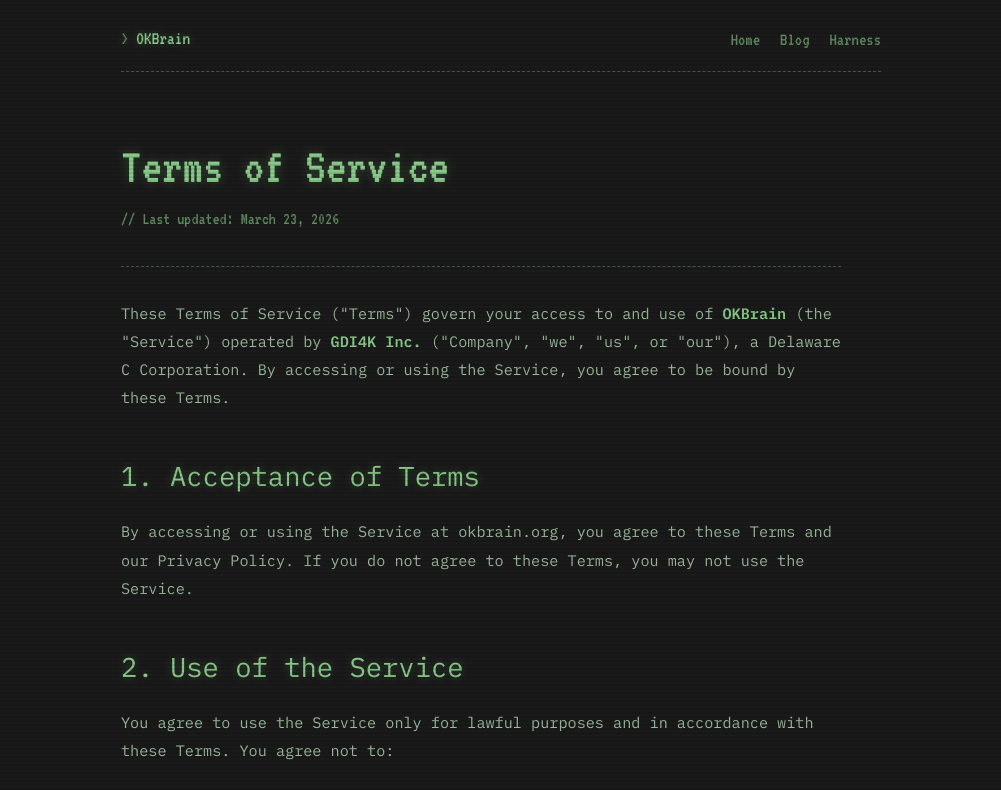
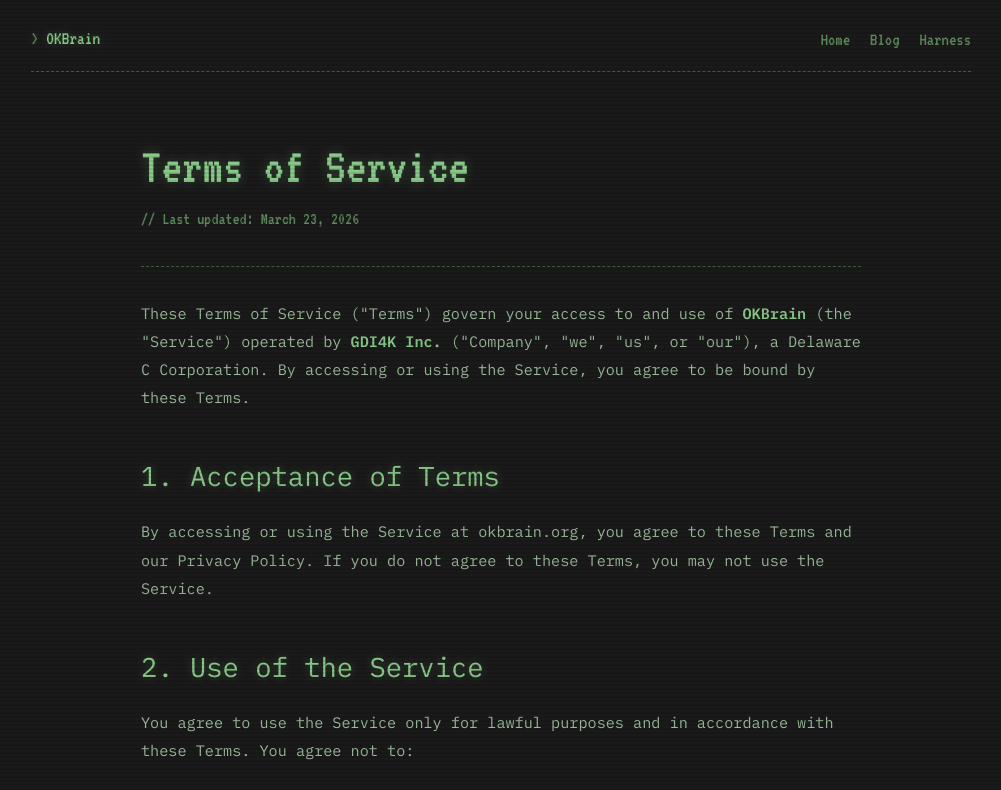
Before and after one commit to okbrainhq/okbrain.org, a Next.js app: page /terms in a window 1280 px wide. Shown: the top 790 px of the page, without its empty margins (139-1140 px from the left). Built offline with nearby package versions, Linux system fonts and the light colour scheme.

Commit message:
Improve the style

```diff
--- a/components/HarnessSidebar.js
+++ b/components/HarnessSidebar.js
@@ -18,7 +18,7 @@
             </button>
           <div className={styles.sidebarHeader}>
             <Link className={styles.sidebarTitle} href="/harness/" onClick={onToggle}>
-              Harness
+              OKBrain Harness
             </Link>
           </div>
             <nav className={styles.sidebarNav}>
@@ -41,7 +41,7 @@
         <aside className={styles.sidebar} aria-hidden="true">
           <div className={styles.sidebarHeader}>
             <Link className={styles.sidebarTitle} href="/harness/">
-              Harness
+              OKBrain Harness
             </Link>
           </div>
           <nav className={styles.sidebarNav}>
--- a/components/Layout.js
+++ b/components/Layout.js
@@ -2,11 +2,11 @@
 import Footer from "./Footer";
 import styles from "../styles/Layout.module.css";
 
-export default function Layout({ children, hideFooter = false, wide = false }) {
+export default function Layout({ children, hideFooter = false }) {
   return (
     <div className={styles.page}>
       <Header />
-      <main className={`${styles.main} ${wide ? styles.mainWide : ""}`}>{children}</main>
+      <main className={styles.main}>{children}</main>
       {hideFooter ? null : <Footer />}
     </div>
   );
--- a/pages/harness/[slug].js
+++ b/pages/harness/[slug].js
@@ -13,7 +13,7 @@
   const next = currentIndex < docs.length - 1 ? docs[currentIndex + 1] : null;
 
   return (
-    <Layout wide>
+    <Layout>
       <Seo
         title={`Harness — ${doc.title}`}
         description={`OKBrain Harness documentation: ${doc.title}`}
--- a/pages/harness/index.js
+++ b/pages/harness/index.js
@@ -11,7 +11,7 @@
   const next = docs.length > 1 ? docs[1] : null;
 
   return (
-    <Layout wide>
+    <Layout>
       <Seo
         title="Harness — Introduction"
         description="OKBrain Harness — open-source orchestration layer for AI agents"
--- a/styles/BlogIndex.module.css
+++ b/styles/BlogIndex.module.css
@@ -1,4 +1,6 @@
 .wrapper {
+  max-width: 760px;
+  margin: 0 auto;
   padding: 4rem 0 5rem;
 }
 
--- a/styles/Footer.module.css
+++ b/styles/Footer.module.css
@@ -1,5 +1,6 @@
 .footer {
-  width: min(760px, calc(100% - 2rem));
+  width: calc(100% - 2rem);
+  max-width: 940px;
   margin: 0 auto;
   padding: 1.5rem 0 2rem;
   border-top: 1px dashed var(--border);
--- a/styles/Grants.module.css
+++ b/styles/Grants.module.css
@@ -1,5 +1,6 @@
 .container {
   width: min(720px, 100%);
+  margin: 0 auto;
   padding: 4rem 0 5rem;
 }
 
--- a/styles/Harness.module.css
+++ b/styles/Harness.module.css
@@ -11,7 +11,7 @@
   height: calc(100vh - var(--header-height));
   overflow-y: auto;
   border-right: 1px dashed var(--border);
-  padding: 1.5rem 1rem;
+  padding: 1.5rem 1rem 1.5rem 0;
   background: var(--background);
 }
 
@@ -45,7 +45,7 @@
 
 .sidebarLink {
   display: block;
-  padding: 0.4rem 0.6rem;
+  padding: 0.4rem 0.6rem 0.4rem 0.5rem;
   font-family: var(--font-readable);
   font-size: 0.85rem;
   color: var(--muted);
@@ -68,7 +68,7 @@
   flex: 1;
   min-width: 0;
   padding: 2rem 2.5rem 3rem;
-  max-width: 800px;
+  max-width: 700px;
   font-family: var(--font-readable);
   font-size: 0.95rem;
   line-height: 1.85;
--- a/styles/Header.module.css
+++ b/styles/Header.module.css
@@ -1,5 +1,6 @@
 .header {
-  width: min(760px, calc(100% - 2rem));
+  width: calc(100% - 2rem);
+  max-width: 940px;
   min-height: var(--header-height);
   margin: 0 auto;
   padding: 1.5rem 0 1rem;
@@ -45,7 +46,7 @@
 
 @media (max-width: 640px) {
   .header {
-    width: min(760px, calc(100% - 1.25rem));
+    width: calc(100% - 1.25rem);
     gap: 0.8rem;
     padding: 1.1rem 0 0.85rem;
   }
--- a/styles/Layout.module.css
+++ b/styles/Layout.module.css
@@ -23,14 +23,10 @@
 }
 
 .main {
-  width: min(760px, calc(100% - 2rem));
+  width: calc(100% - 2rem);
+  max-width: 940px;
   margin: 0 auto;
   flex: 1;
-}
-
-.mainWide {
-  width: calc(100% - 2rem);
-  max-width: 1200px;
 }
 
 @media (max-width: 640px) {
--- a/styles/Legal.module.css
+++ b/styles/Legal.module.css
@@ -1,5 +1,6 @@
 .container {
   width: min(720px, 100%);
+  margin: 0 auto;
   padding: 4rem 0 5rem;
 }
 
--- a/styles/Post.module.css
+++ b/styles/Post.module.css
@@ -1,5 +1,6 @@
 .post {
-  width: min(720px, 100%);
+  width: min(700px, 100%);
+  margin: 0 auto;
   padding: 4rem 0 5rem;
 }
 
```
